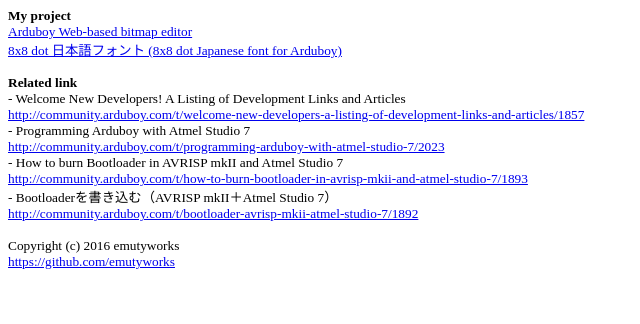
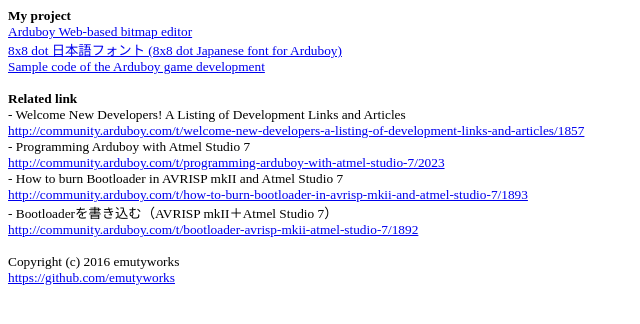
Before and after one commit to emutyworks/emutyworks.github.io, a plain HTML site: page index.html in a window 1280 px wide. Shown: the whole page, without its empty margins (0-640 px from the left). Drawn offline with Linux system fonts and the light colour scheme.

Commit message:
Add Sample code of the Arduboy game development

```diff
--- a/index.html
+++ b/index.html
@@ -18,6 +18,7 @@ body {
 <b>My project</b><br>
 <a href="https://emutyworks.github.io/BitmapEditor/">Arduboy Web-based bitmap editor</a><br>
 <a href="https://github.com/emutyworks/8x8DotJPFont">8x8 dot 日本語フォント (8x8 dot Japanese font for Arduboy)</a><br>
+<a href="https://github.com/emutyworks/GameDevSample">Sample code of the Arduboy game development</a><br>
 <br>
 
 <b>Related link</b><br>
```
